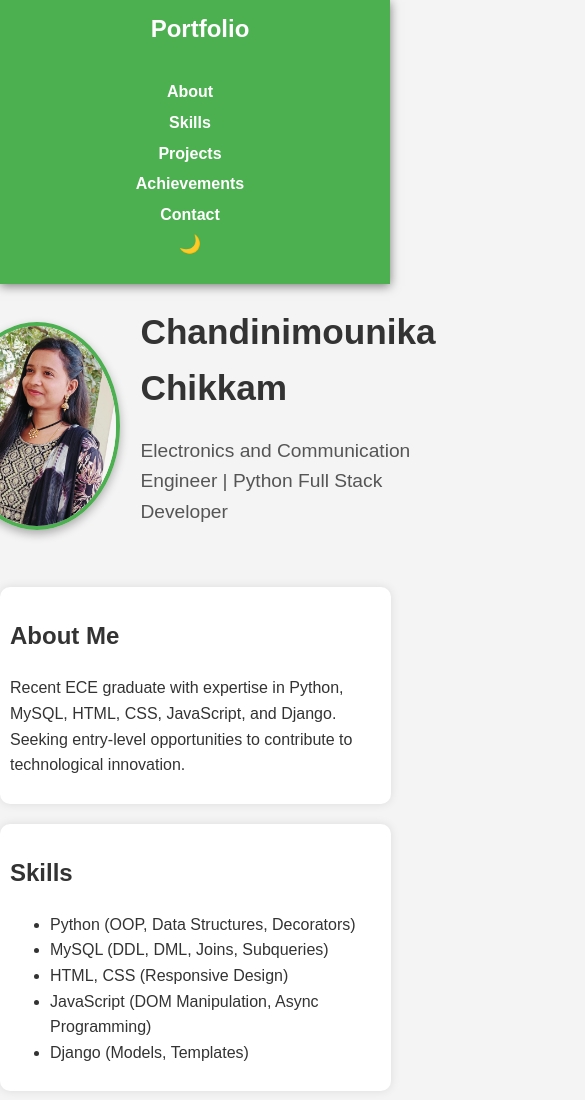
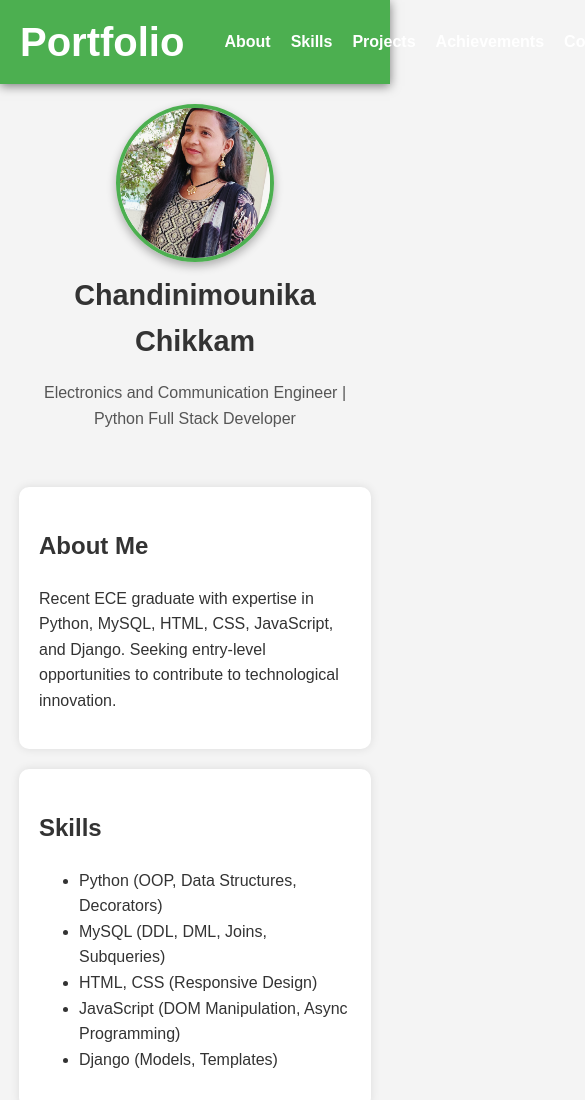
Before and after one commit to ChandiniChikkam/Portfolio, a plain HTML site: page index.html in a window 390 px wide. Shown: the top 1100 px of the page, 585 px wide, since content can reach past the window. Drawn offline with Linux system fonts and the light colour scheme.

Commit message:
Update style.css

```diff
--- a/style.css
+++ b/style.css
@@ -139,35 +139,22 @@ footer {
 
 /* Mobile view adjustments */
 @media (max-width: 600px) {
-    .navbar {
+    .header-container {
         flex-direction: column;
         gap: 10px;
+        text-align: center;
     }
 
-    .navbar h1 {
-        font-size: 1.5rem;
-        margin-bottom: 5px;
+    .profile-pic {
+        width: 150px;
+        height: 150px;
     }
 
-    .navbar ul {
-        flex-direction: column;
-        align-items: center;
-        gap: 5px;
-        padding: 0;
-    }
-
-    section {
-        width: 95%;
-        padding: 10px;
-    }
-
-    h1 {
+    .header-info h1 {
         font-size: 1.8rem;
     }
 
-    #backToTop {
-        bottom: 10px;
-        right: 10px;
-        padding: 8px 12px;
+    .header-info p {
+        font-size: 1rem;
     }
 }
```
